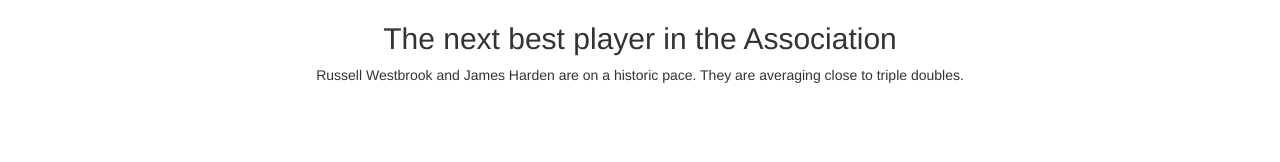
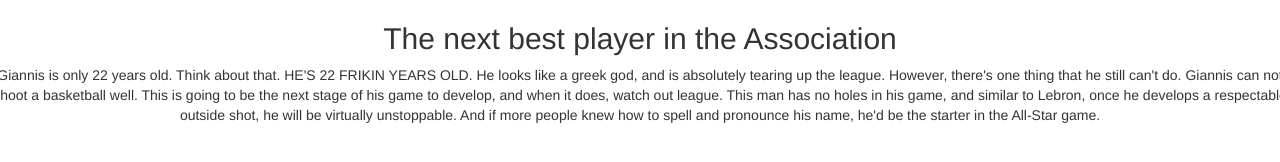
Before and after one commit to taufikchhotani/taufikchhotani.github.io, a plain HTML site: page page3.html in a window 1280 px wide. Shown: the part 460-622 px from the top of the page. Drawn offline with nearby package versions, Linux system fonts and the light colour scheme.

Commit message:
Updates3
Updates3

```diff
--- a/page3.html
+++ b/page3.html
@@ -45,4 +45,4 @@
     </p>
       <h2>The next best player in the Association</h2>
       <p>
-      <p> Russell Westbrook and James Harden are on a historic pace. They are averaging close to triple doubles.
+      <p> Giannis is only 22 years old. Think about that. HE'S 22 FRIKIN YEARS OLD. He looks like a greek god, and is absolutely tearing up the league. However, there's one thing that he still can't do. Giannis can not shoot a basketball well. This is going to be the next stage of his game to develop, and when it does, watch out league. This man has no holes in his game, and similar to Lebron, once he develops a respectable outside shot, he will be virtually unstoppable. And if more people knew how to spell and pronounce his name, he'd be the starter in the All-Star game.
```
Also changed, not shown: page2.html (+1 -1 lines).
